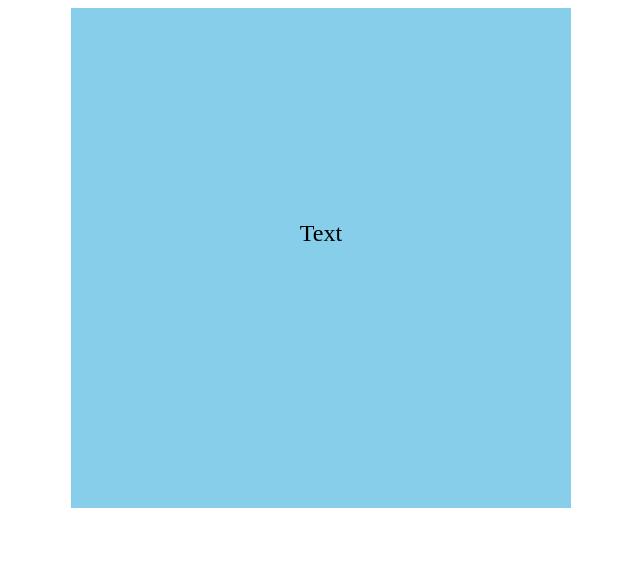
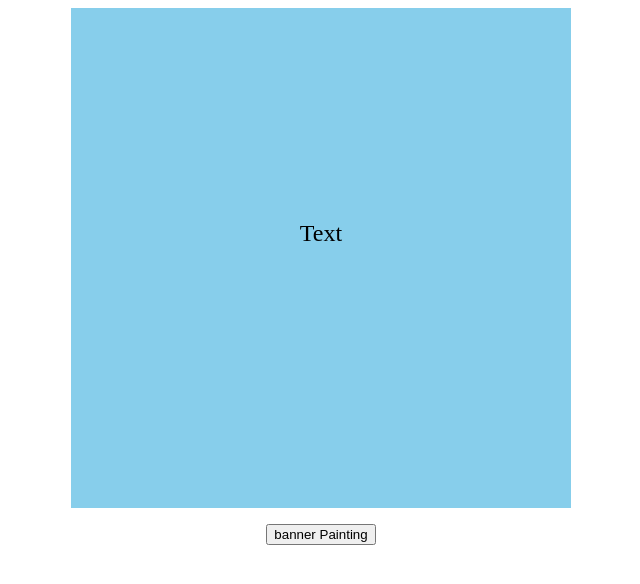
Before and after one commit to Team-Rocket-TR/iBanner, a React app: page / in a window 1280 px wide. Shown: the top 584 px of the page, without its empty margins (319-959 px from the left). Built offline with nearby package versions, Linux system fonts and the light colour scheme.

Commit message:
Create BannerBackgroundColorpicker, BannerBackgroundColorPallete
배너 색상변경 버튼 생성 및 버튼 클릭시 색상선택가능한 팔레트 기본작업

```diff
--- a/src/App.jsx
+++ b/src/App.jsx
@@ -1,6 +1,12 @@
 import React from 'react';
-import BannerBackground from './bannerBackground';
+import ColorpickerIcon from './ColorpickerIcon';
+import BannerPreview from './BannerPreview';
 
-const App = () => <BannerBackground />;
+const App = () => (
+  <>
+    <BannerPreview />
+    <ColorpickerIcon />
+  </>
+);
 
 export default App;
--- /dev/null
+++ b/src/BackgroundColorpicker.jsx
@@ -0,0 +1,24 @@
+import React from 'react';
+
+const BackgroundColorpicker = () => {
+  const styles = {
+    colorPalette: {
+      position: 'absolute',
+      top: '75%',
+      width: '200px',
+      height: '78px',
+      backgroundColor: 'white',
+      boxShadow: 'rgba(0, 0, 0, 0.2) 0px 0px 20px 5px',
+    },
+  };
+
+  return (
+    <div
+      className="colorPalette"
+      style={styles.colorPalette}
+    />
+
+  );
+};
+
+export default BackgroundColorpicker;
--- /dev/null
+++ b/src/ColorpickerIcon.jsx
@@ -0,0 +1,37 @@
+import React, { useState } from 'react';
+import styled from 'styled-components';
+import BackgroundColorpicker from './BackgroundColorpicker';
+
+const BannerPaintingBtn = styled.div`
+  display: -webkit-flex;
+  justify-content: center;
+  padding-top: 1rem;
+`;
+
+const ColorpickerIcon = ({ bannerBackgroundColor, colorpickerHandler }) => {
+  const [colorpicker, setColorpicker] = useState(false);
+
+  // banner painting 버튼 클릭했을 때 핸들러
+  const handleBannerColor = () => {
+    setColorpicker(!colorpicker);
+  };
+
+  const handleColorChange = (colors, event) => {
+    colorpickerHandler({ ...colors, event });
+  };
+
+  return (
+    <BannerPaintingBtn>
+      <button type="button" onClick={() => handleBannerColor()}>banner Painting</button>
+      {colorpicker && (
+        <BackgroundColorpicker
+          color={bannerBackgroundColor}
+          onChangeComplete={handleColorChange}
+          onChange={handleColorChange}
+        />
+      )}
+    </BannerPaintingBtn>
+  );
+};
+
+export default ColorpickerIcon;
--- a/src/bannerBackground.jsx
+++ /dev/null
@@ -1,8 +0,0 @@
-import React from 'react';
-import BannerPreview from './bannerPreview';
-
-const bannerBackground = () => (
-  <BannerPreview />
-);
-
-export default bannerBackground;
--- a/src/bannerPreview.jsx
+++ b/src/bannerPreview.jsx
@@ -20,14 +20,13 @@ const BannerImage = styled.div`
     }
 `;
 
-const bannerPreview = () => (
+const BannerPreview = () => (
   <BannerImage>
     <div className="bannerFont">
       <p>Text</p>
     </div>
-
   </BannerImage>
 
 );
 
-export default bannerPreview;
+export default BannerPreview;
```
